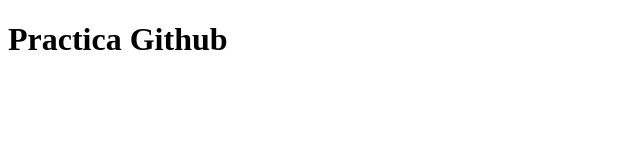
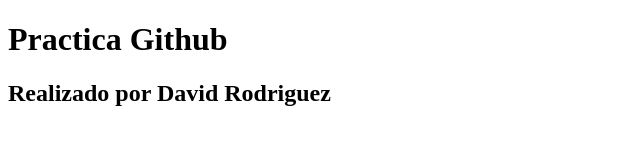
Before and after one commit to derpito8909/practicaGithub, a plain HTML site: page index.html in a window 1280 px wide. Shown: the whole page, without its empty margins (0-640 px from the left). Drawn offline with Linux system fonts and the light colour scheme.

Commit message:
agregando mas contenido

```diff
--- a/index.html
+++ b/index.html
@@ -13,6 +13,7 @@
     </header>
     <main>
         <h1>Practica Github</h1>
+        <h2>Realizado por David Rodriguez</h2>
     </main>
 </body>
 
```
